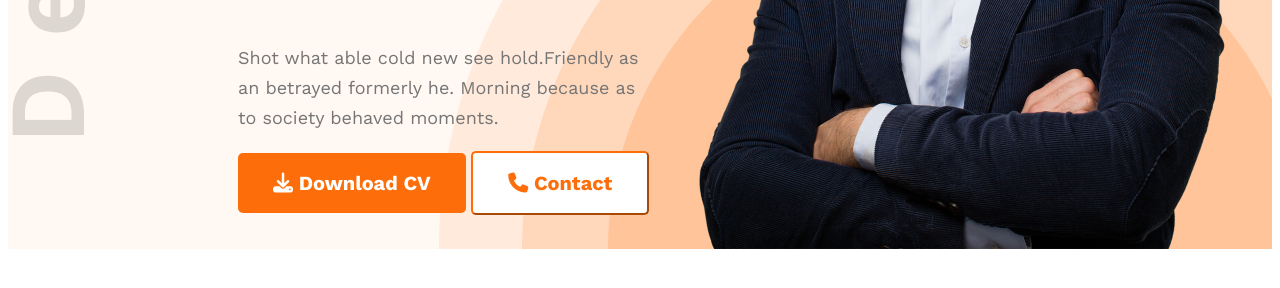
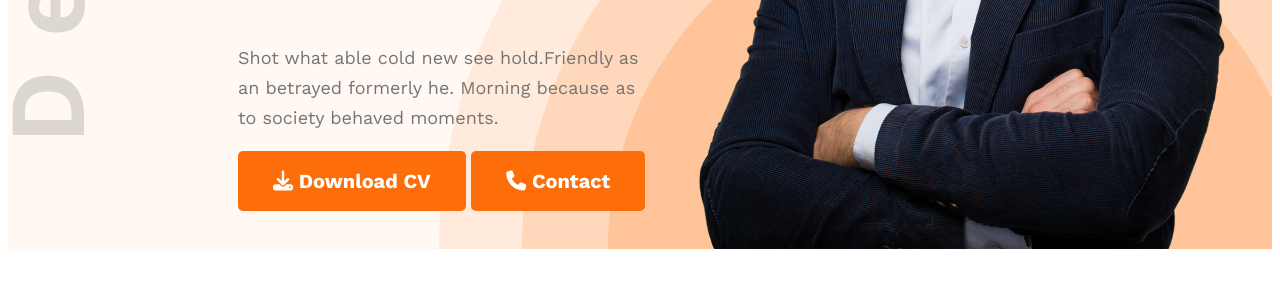
Before and after one commit to Iman-Howlader/web-dev-portfolio, a plain HTML site: page index.html in a window 1280 px wide. Shown: the part 678-966 px from the top of the page. Drawn offline with nearby package versions, Linux system fonts and the light colour scheme.

Commit message:
last commit

```diff
--- a/index.html
+++ b/index.html
@@ -27,7 +27,7 @@
                     he. Morning because as to society
                     behaved moments.</p>
                 <button class="btn-primary"><i class="fa-solid fa-download"></i> Download CV</button>
-                <button class="btn-secondary"> <i class="fa-solid fa-phone"></i> Contact</button>
+                <button class="btn-primary"> <i class="fa-solid fa-phone"></i> Contact</button>
             </div>
             <img class="banner-profile-picture" src="images/hardy.png" alt="">
         </div>
```
